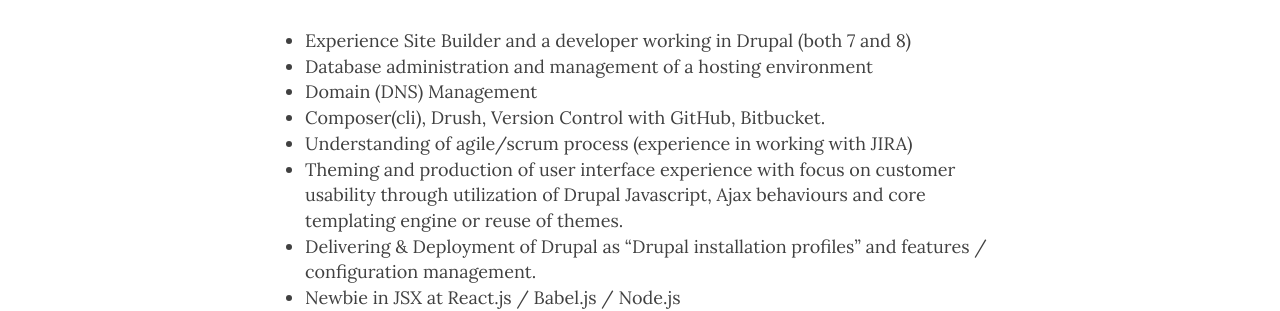
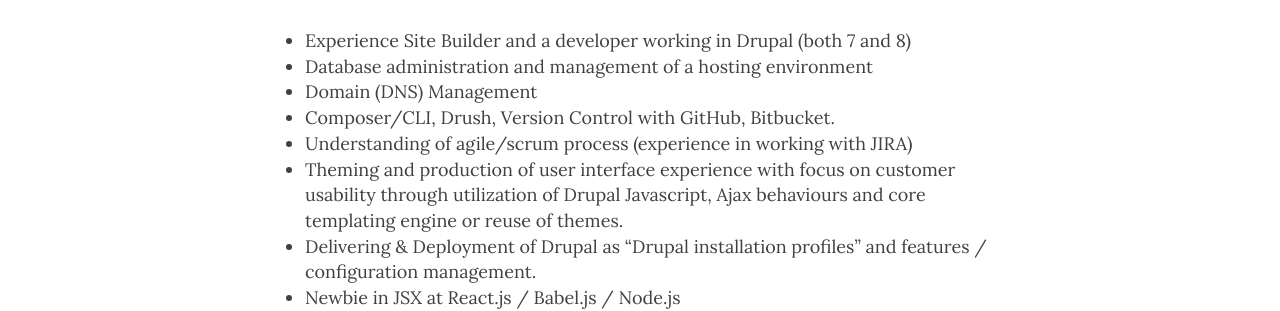
Before and after one commit to M-Helmy/m-helmy.github.io, a Jekyll site: the page built from resume.md, in a window 1280 px wide and 900 px high, scrolled down 1035 px. Shown: the part 154-465 px from the top of the window. Built offline with Jekyll 4.4.1, drawn with Linux system fonts in a browser that asks for light colours; nearby versions of some CDN libraries; comment, search, counter and statistics services are not loaded.

```diff
--- a/resume.md
+++ b/resume.md
@@ -25,7 +25,7 @@ More than 7 years of Drupal 7/8 CMS Development experience with proven backgroun
 - Experience Site Builder and a developer working in Drupal (both 7 and 8)<br>
 - Database administration and management of a hosting environment<br>
 - Domain (DNS) Management<br>
-- Composer(cli), Drush, Version Control with GitHub, Bitbucket.<br>
+- Composer/CLI, Drush, Version Control with GitHub, Bitbucket.<br>
 - Understanding of agile/scrum process (experience in working with JIRA)<br>
 - Theming and production of user interface experience with focus on customer usability through utilization of Drupal Javascript, Ajax behaviours and core templating engine or reuse of themes.<br>
 - Delivering & Deployment of Drupal as “Drupal installation profiles” and features / configuration management.<br>
```
